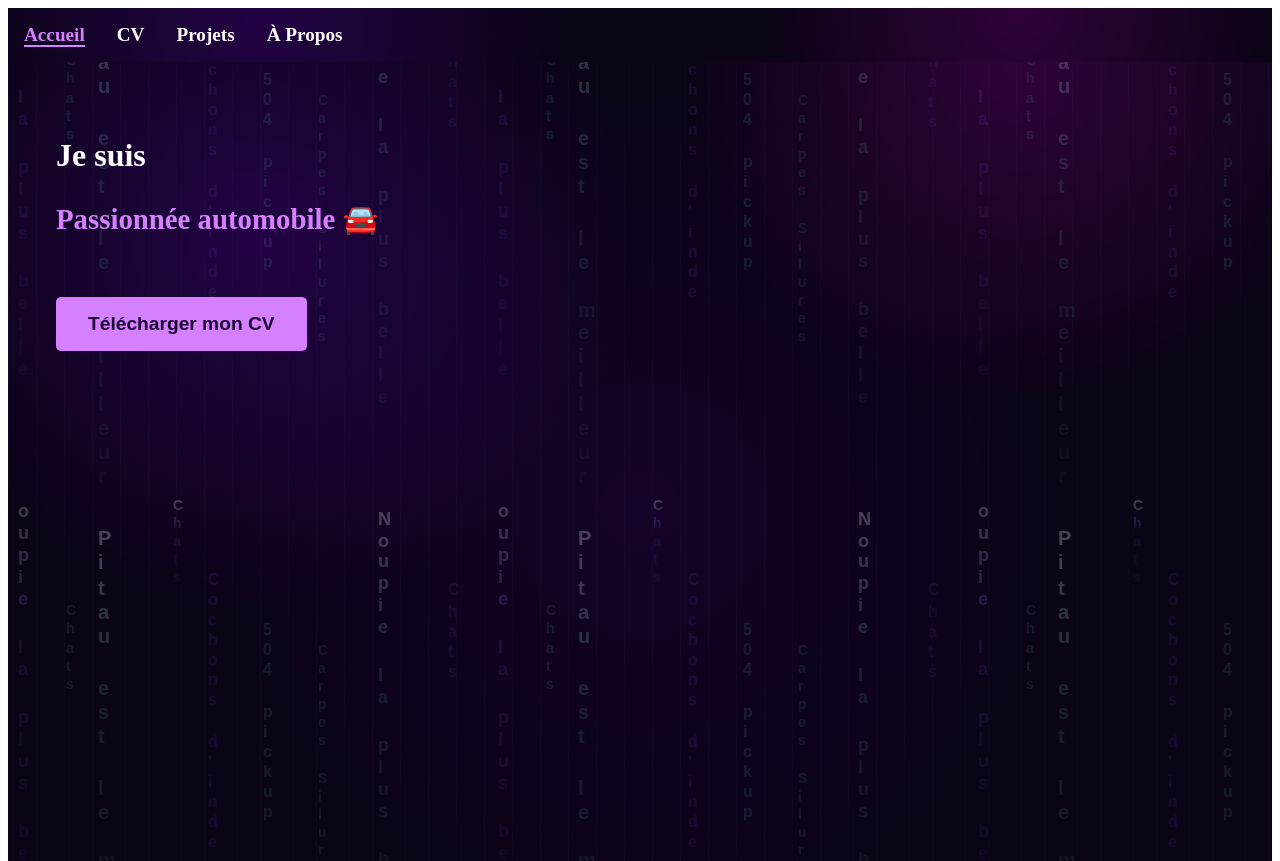
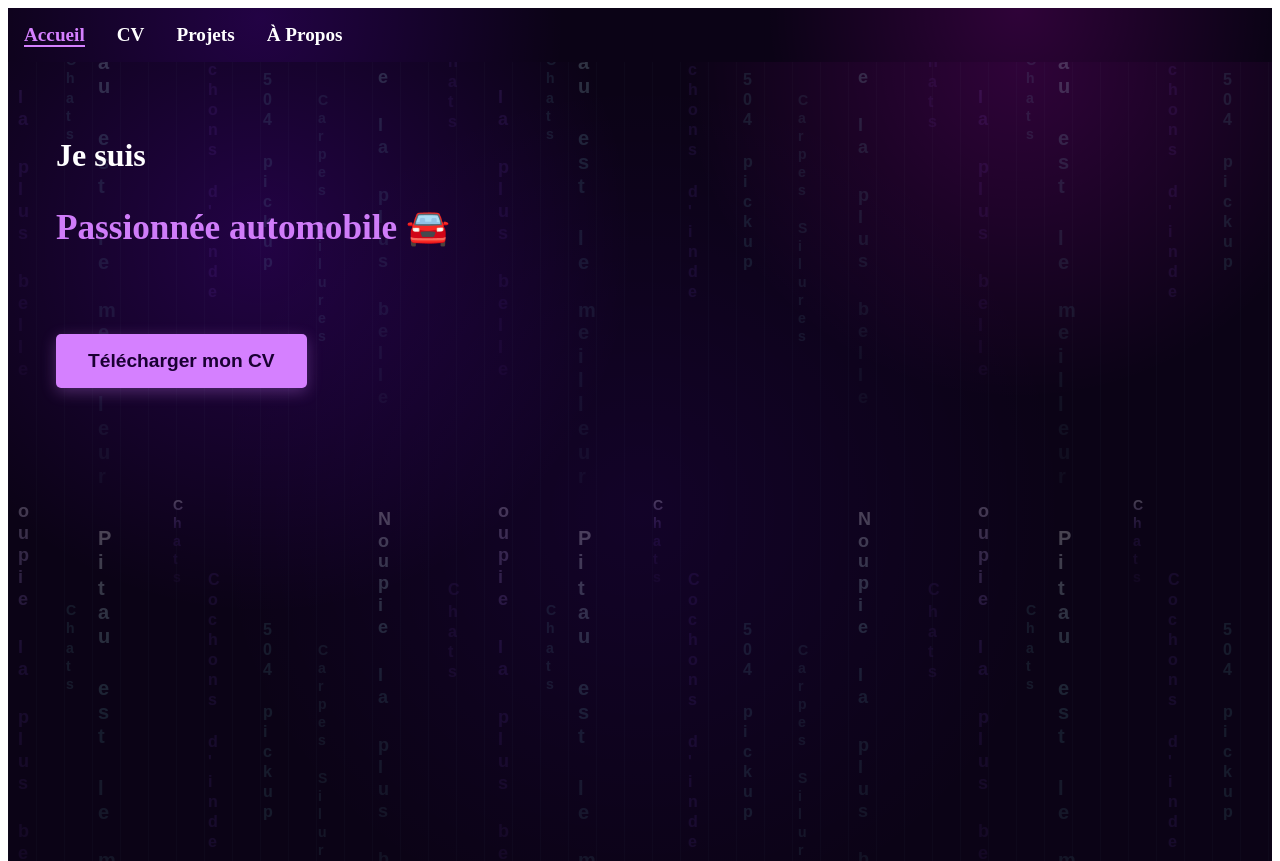
Before and after one commit to VAcheronPradelAlyssa/portfolio-frontend, an Angular app: page / in a window 1280 px wide. Shown: the top 861 px of the page. Built offline with nearby package versions, Linux system fonts and the light colour scheme; no server answers.

Commit message:
modification présentation fond acceuil

```diff
--- a/src/app/components/accueil/accueil.scss
+++ b/src/app/components/accueil/accueil.scss
@@ -38,25 +38,32 @@
   }
 
   h1 {
-    font-size: 3rem;
-    margin-bottom: 1rem;
+    font-size: 3.5rem;
+    margin-bottom: 2rem;
+    font-weight: 700;
+    animation: slideInFromLeft 0.8s ease-out;
   }
 
   h2 {
     font-size: 2rem;
     margin-bottom: 0.5rem;
+    animation: slideInFromLeft 0.8s ease-out;
   }
 
   .animated-title {
-    font-size: 1.8rem;
-    color: #d580ff; // Violet clair
+    font-size: 2.2rem;
+    color: #d580ff;
     font-weight: bold;
-    animation: fadeIn 1s ease-in-out;
+    margin: 2rem 0;
+    min-height: 3rem;
+    animation: slideInFromLeft 0.8s ease-out 0.2s both, fadeInOut 2s ease-in-out 1.2s infinite;
   }
 
   p {
-    font-size: 1.2rem;
-    margin-top: 1rem;
+    font-size: 1.3rem;
+    margin: 2rem auto 3rem auto;
+    max-width: 600px;
+    animation: slideInFromLeft 0.8s ease-out 0.4s both;
   }
 
   .download-cv {
@@ -64,25 +71,53 @@
     padding: 1rem 2rem;
     background-color: #d580ff;
     color: #1a0033;
-    border:  none;
-    border-radius:  5px;
+    border: none;
+    border-radius: 5px;
     font-size: 1.2rem;
-    font-weight:  bold;
+    font-weight: bold;
     cursor: pointer;
-    transition: background-color 0.3s;
+    transition: all 0.3s ease;
+    box-shadow: 0 4px 15px rgba(213, 128, 255, 0.3);
+    animation: slideInFromLeft 0.8s ease-out 0.6s both;
 
     &:hover {
       background-color: #b060d0;
+      transform: translateY(-3px);
+      box-shadow: 0 6px 20px rgba(213, 128, 255, 0.5);
+    }
+
+    &:active {
+      transform: translateY(-1px);
     }
   }
 }
 
 @keyframes fadeIn {
   from {
-    opacity:  0;
+    opacity: 0;
   }
   to {
     opacity: 1;
+  }
+}
+
+@keyframes fadeInOut {
+  0%, 100% {
+    opacity: 1;
+  }
+  50% {
+    opacity: 0.7;
+  }
+}
+
+@keyframes slideInFromLeft {
+  from {
+    opacity: 0;
+    transform: translateX(-50px);
+  }
+  to {
+    opacity: 1;
+    transform: translateX(0);
   }
 }
 
```
